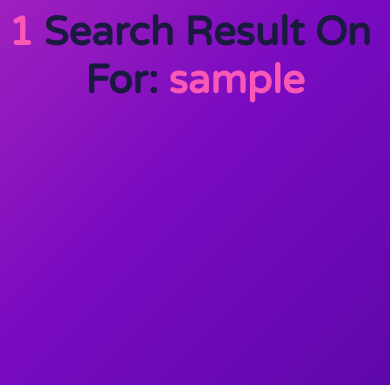
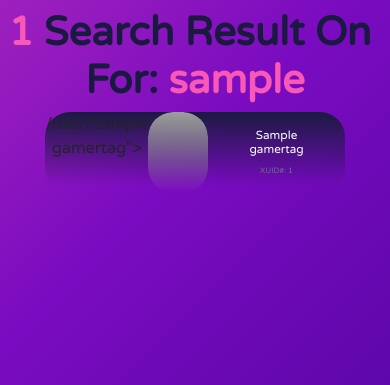
Before and after one commit to The1Simplified/AstralStats, a Flask app: template templates/search.html in a window 390 px wide. Shown: the part 76-461 px from the top of the page. Run offline with Flask 2, Linux system fonts and the light colour scheme; the template is opened without the code that fills it: most values are stand-ins (such as "Sample title", 1, 10 or a date in 2020); form fields are guessed from the names that the template uses; parts of the project's set-up code (start-up, migrations or seed data) failed here and were passed over; some libraries are stand-ins or nearby versions; grey boxes are pictures that could not be loaded.

Commit message:
Fixed front end and added @ search

```diff
--- a/routes/main/routes.py
+++ b/routes/main/routes.py
@@ -1,3 +1,4 @@
+import asyncio
 from flask import Blueprint, render_template
 
 import os
@@ -8,6 +9,8 @@ from xbox import *
 from xbox.webapi.api.client import XboxLiveClient
 from xbox.webapi.authentication.manager import AuthenticationManager
 from xbox.webapi.authentication.models import OAuth2TokenResponse
+
+asyncio.set_event_loop_policy(asyncio.WindowsSelectorEventLoopPolicy())
 
 client_id = os.environ.get("MS_CLIENT_ID")
 client_secret = os.environ.get("MS_CLIENT_SECRET")
--- a/routes/xbox/routes.py
+++ b/routes/xbox/routes.py
@@ -9,5 +9,5 @@ async def main():
 
 
 @xbox.route("/xbox/user/<string:username>", methods=["GET", "POST"])
-async def xbox_user_account():
-    return render_template("xbox_user_account.html")
+async def xbox_user_account(username: str = ""):
+    return render_template("xbox_user_account.html", username=username)
--- /dev/null
+++ b/templates/errors/400.html
@@ -0,0 +1,4 @@
+{% extends "layout.html" %} {% block content %}
+<h1>Oops. It seems the server ran into an error (400)</h1>
+<p>Try reloading the page or tetrying the process, if that does not work contact an admin.</p>
+{% endblock content %}
--- /dev/null
+++ b/templates/errors/401.html
@@ -0,0 +1,4 @@
+{% extends "layout.html" %} {% block content %}
+<h1>It doesnt seem you have permission to do that.. (401)</h1>
+<p>If you think this is an error try logging in again, if that does not work contact an admin.</p>
+{% endblock content %}
--- /dev/null
+++ b/templates/errors/403.html
@@ -0,0 +1,4 @@
+{% extends "layout.html" %} {% block content %}
+<h1>It seems you found an admin page or are trying to access locked content (403)</h1>
+<p>If you think you are meant to access this try logging in or if that doesnt work contact an admin.</p>
+{% endblock content %}
--- a/templates/layout.html
+++ b/templates/layout.html
@@ -176,11 +176,10 @@
     <script type="text/javascript">
       $(document).ready(function () {
         $("#gamertagSubmit").on("click", function () {
-          var platform = $("#platformInput").val();
           var search = $("#gamertagInput").val();
           if ($.trim(search) != "") {
             window.location.href =
-              "http://localhost:5000/search/" + platform + "/" + search;
+              "http://localhost:5000/search/@/" + search;
           }
         });
       });
--- a/templates/search.html
+++ b/templates/search.html
@@ -1,4 +1,5 @@
 {% extends "layout.html" %}{% block content %}
+<!-- Begin Result Header -->
 <h1 class="text-center text-primary-color" style="color: var(--primary-color)">
   <span style="color: var(--quaternary-color)"
     >{{xbox_search.results|length}}</span
@@ -13,4 +14,98 @@
   <span style="{{platform_string}}">{{ platform }}</span> For:
   <span style="color: var(--quaternary-color)">{{ username }}</span> {% endif %}
 </h1>
+<!-- End Result Header -->
+{% if platform == '@' %}
+<!-- Begin Non PLatform Specific Search Results -->
+<div class="d-flex flex-row justify-content-center" style="min-height: 60vh;">
+  <div class="container" style="background: linear-gradient(var(--provider-color-Xbox), transparent 90%); border-radius: 25px; min-width: 25%; max-width: 33%;">
+    {% for n in range(xbox_search.results| length) %}
+    <a href="/xbox/user/{{ xbox_search.results[n].result.gamertag }}">
+    <div class="row justify-content-center">
+      <div class="col-sm-3 m-2">
+        <img
+          style="
+            border-radius: 25px;
+            max-width: 100%;
+            max-height: 100%;
+            -webkit-mask-image: -webkit-gradient(
+              linear,
+              left top,
+              left bottom,
+              from(rgba(0, 0, 0, 1)),
+              to(rgba(0, 0, 0, 0))
+            );
+            mask-image: linear-gradient(
+              to bottom,
+              rgba(0, 0, 0, 1),
+              rgba(0, 0, 0, 0)
+            );
+          "
+          onerror="javascript:this.src='/static/site_images/default.png'"
+          src="{{ xbox_search.results[n].result.display_pic_uri|replace('&background=0xababab&mode=Padding', '') }}"
+        />
+      </div>
+      <div class="col-md-auto m-2">
+        <h2 class="text-white m-2" style="font-size: max(1.7vw, 20px);"><i class="fa-brands fa-xbox"></i> {{ xbox_search.results[n].result.gamertag }}</h2>
+        <p class="text-white text-muted m-2" style="font-size: max(1vw, 9px);">XUID#: {{ xbox_search.results[n].result.id }}</p>
+      </div>
+    </div>
+    </a>
+    {% endfor %}
+  </div>
+  <div class="container" style="background: linear-gradient(var(--provider-color-Playstation), transparent 90%); border-radius: 25px; min-width: 25%; max-width: 33%;">
+    <h1 style="text-white font-size: 2vw;">Not yet supported</h1>
+  </div>
+  <div class="container" style="background: linear-gradient(var(--provider-color-Steam), transparent 90%); border-radius: 25px; min-width: 25%; max-width: 33%;">
+    <h1 style="text-white font-size: 2vw;">Not yet supported</h1>
+  </div>
+</div>
+<!-- End Non PLatform Specific Search Results -->
+{% else %}
+<!-- Begin PLatform Specific Search Results -->
+{% for n in range(xbox_search.results| length) %}
+<a
+{% if n%2==0 %}
+class="d-flex flex-row mx-auto my-2"
+{% else %}
+class="d-flex flex-row-reverse mx-auto my-2"
+{% endif %}
+style="
+  background: linear-gradient(var(--primary-color), transparent 90%);
+  min-height: 10%;
+  border-radius: 25px;
+  width: 80%;
+"
+href="/{{ platform.lower() }}/user/{{ xbox_search.results[n].result.gamertag }}">
+  <img
+    style="
+      border-radius: 25px;
+      min-width: 20%;
+      min-height: 20%;
+      max-width: 20%;
+      max-height: 20%;
+      -webkit-mask-image: -webkit-gradient(
+        linear,
+        left top,
+        left bottom,
+        from(rgba(0, 0, 0, 1)),
+        to(rgba(0, 0, 0, 0))
+      );
+      mask-image: linear-gradient(
+        to bottom,
+        rgba(0, 0, 0, 1),
+        rgba(0, 0, 0, 0)
+      );
+    "
+    onerror="javascript:this.src='/static/site_images/default.png'"
+    src="{{ xbox_search.results[n].result.display_pic_uri|replace('&background=0xababab&mode=Padding', '') }}"
+  />
+  <div class="col-md-auto m-2">
+    <h2 class="text-white m-2" style="font-size: min(3vw, 36px);">{{ xbox_search.results[n].result.gamertag }}</h2>
+    <p class="text-white text-muted m-2" style="font-size: min(2vw, 25px);">XUID#: {{ xbox_search.results[n].result.id }}</p>
+  </div>
+</a>
+{% endfor %}
+{% endif %}
+<!-- End PLatform Specific Search Results -->
 {%endblock%}
```
Also changed, not shown: routes/errors/handlers.py (+18 -0 lines), static/site_images/default.png (added), 1 other file.
